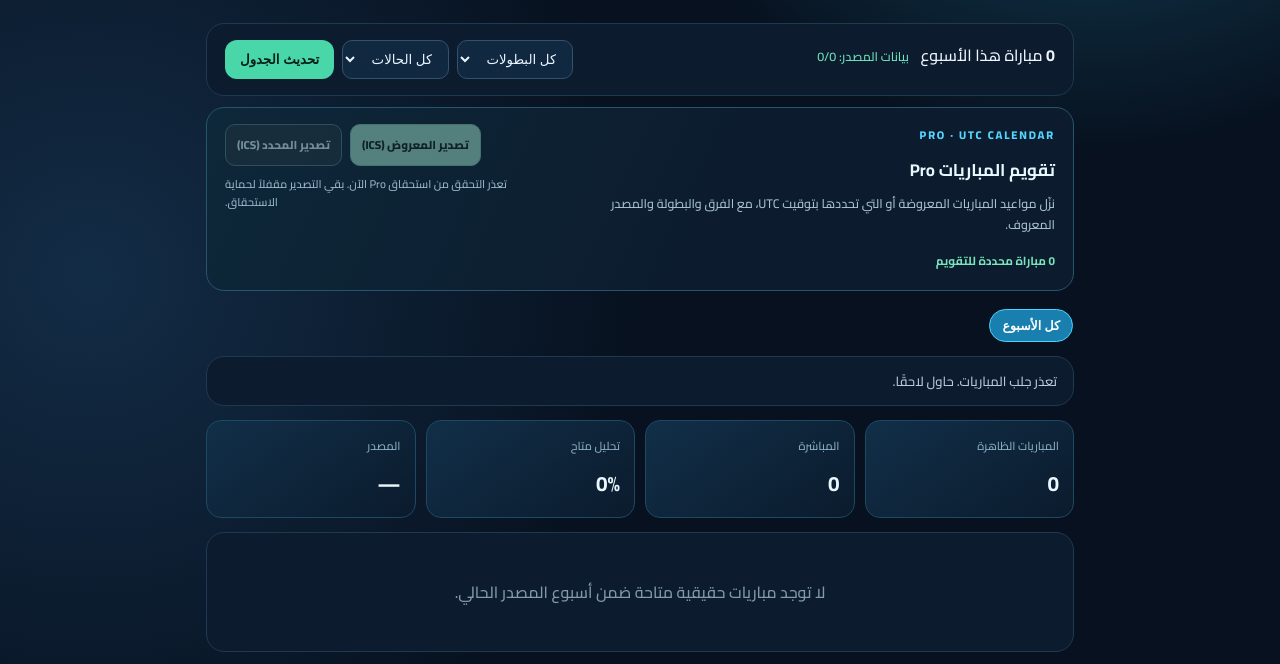
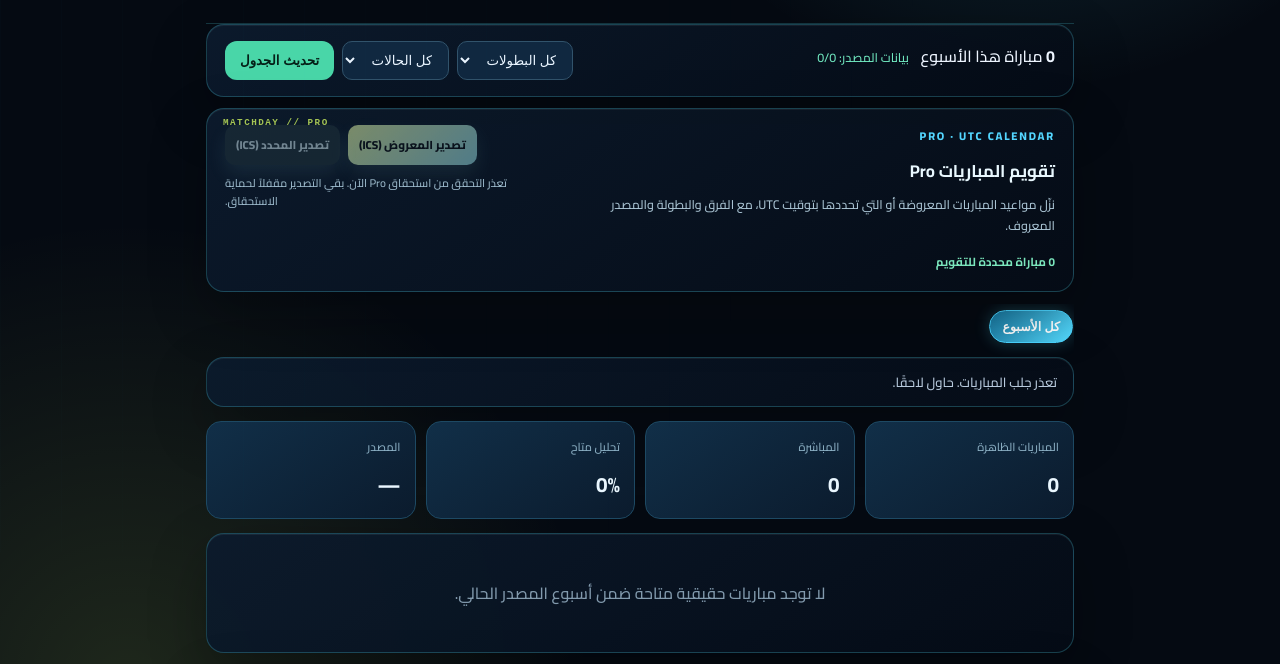
Before and after one commit to abdelatizarzori3-sys/MatchPulse-Sports, a website: page public/index.html in a window 1280 px wide. Shown: the part 248-912 px from the top of the page. Drawn offline with Linux system fonts and the light colour scheme; no server answers.

Commit message:
style: refresh future interface

```diff
--- a/mobile-web/styles.css
+++ b/mobile-web/styles.css
@@ -86,3 +86,11 @@ body { margin: 0; min-height: 100vh; background: radial-gradient(circle at 85% -
 footer { display: flex; justify-content: space-between; gap: 12px; padding: 20px 2px; color: #7790a1; font-size: .75rem; }
 @keyframes sourcePulse { 50% { transform: scale(1.35); opacity:.55; } }
 @media (max-width: 680px) { .shell { padding: 22px 12px 34px; } .toolbar, footer, .calendar-export { flex-direction: column; align-items: flex-start; gap: 11px; } .filters { width: 100%; } .filters select, .filters .primary { flex: 1; } .calendar-controls { width: 100%; min-width: 0; align-items: stretch; } .calendar-actions { justify-content: stretch; } .calendar-button { flex: 1; } .calendar-status { max-width: none; text-align: start; } .metrics { grid-template-columns: repeat(2, 1fr); } .teams { font-size: .85rem; } .probability-track { min-width: 5rem; } .obta-bars { grid-template-columns: 1fr; } .hero { padding-top: 6px; } .guess-row { flex-wrap: wrap; } .guess-row span { flex-basis: 100%; margin: 0; } .guess-row .save-guess { margin-inline-start: auto; } }
+
+
+/* Future interface: stadium command center */
+:root{--stadium:#58e8ff;--score:#d9ff62;--stadium-ink:#050a12}
+body{background:radial-gradient(circle at 80% -8%,rgba(88,232,255,.22),transparent 27rem),radial-gradient(circle at 10% 80%,rgba(217,255,98,.12),transparent 29rem),var(--stadium-ink)}
+body::before{content:"";position:fixed;inset:0;pointer-events:none;opacity:.35;background:repeating-linear-gradient(90deg,rgba(88,232,255,.055) 0 1px,transparent 1px 3.8rem);mask-image:linear-gradient(120deg,#000,transparent 74%)}
+.hero{border-bottom:1px solid rgba(88,232,255,.2)}.hero h1{text-shadow:0 0 2.3rem rgba(88,232,255,.2)}.toolbar,.notice,.fixture-list,.obta-panel,.calendar-export{background:linear-gradient(145deg,rgba(12,27,45,.94),rgba(5,12,22,.94));border-color:rgba(88,232,255,.23);box-shadow:0 1.3rem 3.5rem rgba(0,0,0,.28),inset 0 1px rgba(255,255,255,.06)}
+.calendar-export{position:relative;overflow:hidden}.calendar-export::before{content:"MATCHDAY // PRO";position:absolute;top:.55rem;left:1rem;color:rgba(217,255,98,.75);font:700 .58rem ui-monospace,monospace;letter-spacing:.16em}.calendar-button{background:linear-gradient(135deg,var(--score),var(--stadium));color:#06101b;border:0;box-shadow:0 .55rem 1.2rem rgba(88,232,255,.18)}.day-chip.active{background:linear-gradient(135deg,#16739b,#55dbff);box-shadow:0 0 1rem rgba(88,232,255,.24)}.fixture-card:hover{background:rgba(88,232,255,.045)}.score{box-shadow:0 0 0 1px rgba(217,255,98,.22),0 0 1rem rgba(217,255,98,.1)}button:focus-visible,select:focus-visible,input:focus-visible{outline:2px solid var(--stadium);outline-offset:3px}@media(prefers-reduced-motion:reduce){*,*::before,*::after{animation-duration:.01ms!important;transition-duration:.01ms!important}}
--- a/public/styles.css
+++ b/public/styles.css
@@ -86,3 +86,11 @@ body { margin: 0; min-height: 100vh; background: radial-gradient(circle at 85% -
 footer { display: flex; justify-content: space-between; gap: 12px; padding: 20px 2px; color: #7790a1; font-size: .75rem; }
 @keyframes sourcePulse { 50% { transform: scale(1.35); opacity:.55; } }
 @media (max-width: 680px) { .shell { padding: 22px 12px 34px; } .toolbar, footer, .calendar-export { flex-direction: column; align-items: flex-start; gap: 11px; } .filters { width: 100%; } .filters select, .filters .primary { flex: 1; } .calendar-controls { width: 100%; min-width: 0; align-items: stretch; } .calendar-actions { justify-content: stretch; } .calendar-button { flex: 1; } .calendar-status { max-width: none; text-align: start; } .metrics { grid-template-columns: repeat(2, 1fr); } .teams { font-size: .85rem; } .probability-track { min-width: 5rem; } .obta-bars { grid-template-columns: 1fr; } .hero { padding-top: 6px; } .guess-row { flex-wrap: wrap; } .guess-row span { flex-basis: 100%; margin: 0; } .guess-row .save-guess { margin-inline-start: auto; } }
+
+
+/* Future interface: stadium command center */
+:root{--stadium:#58e8ff;--score:#d9ff62;--stadium-ink:#050a12}
+body{background:radial-gradient(circle at 80% -8%,rgba(88,232,255,.22),transparent 27rem),radial-gradient(circle at 10% 80%,rgba(217,255,98,.12),transparent 29rem),var(--stadium-ink)}
+body::before{content:"";position:fixed;inset:0;pointer-events:none;opacity:.35;background:repeating-linear-gradient(90deg,rgba(88,232,255,.055) 0 1px,transparent 1px 3.8rem);mask-image:linear-gradient(120deg,#000,transparent 74%)}
+.hero{border-bottom:1px solid rgba(88,232,255,.2)}.hero h1{text-shadow:0 0 2.3rem rgba(88,232,255,.2)}.toolbar,.notice,.fixture-list,.obta-panel,.calendar-export{background:linear-gradient(145deg,rgba(12,27,45,.94),rgba(5,12,22,.94));border-color:rgba(88,232,255,.23);box-shadow:0 1.3rem 3.5rem rgba(0,0,0,.28),inset 0 1px rgba(255,255,255,.06)}
+.calendar-export{position:relative;overflow:hidden}.calendar-export::before{content:"MATCHDAY // PRO";position:absolute;top:.55rem;left:1rem;color:rgba(217,255,98,.75);font:700 .58rem ui-monospace,monospace;letter-spacing:.16em}.calendar-button{background:linear-gradient(135deg,var(--score),var(--stadium));color:#06101b;border:0;box-shadow:0 .55rem 1.2rem rgba(88,232,255,.18)}.day-chip.active{background:linear-gradient(135deg,#16739b,#55dbff);box-shadow:0 0 1rem rgba(88,232,255,.24)}.fixture-card:hover{background:rgba(88,232,255,.045)}.score{box-shadow:0 0 0 1px rgba(217,255,98,.22),0 0 1rem rgba(217,255,98,.1)}button:focus-visible,select:focus-visible,input:focus-visible{outline:2px solid var(--stadium);outline-offset:3px}@media(prefers-reduced-motion:reduce){*,*::before,*::after{animation-duration:.01ms!important;transition-duration:.01ms!important}}
```
